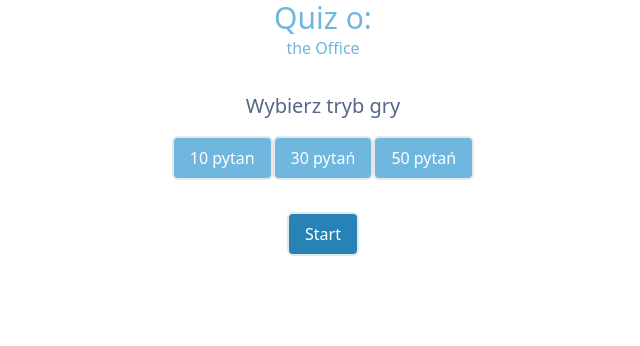
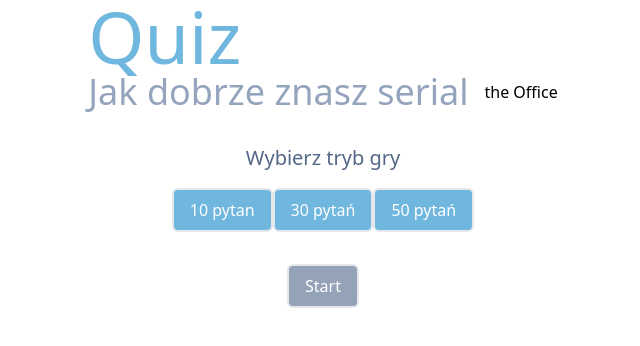
Before and after one commit to karolkos-glitch/quiz-app-in-react, a React (Vite) app: page / in a window 1280 px wide. Shown: the top 346 px of the page, without its empty margins (317-957 px from the left). Built offline with nearby package versions, Linux system fonts and the light colour scheme; the HTML template or start-up script is replaced by a standard one.

Commit message:
Add desktop header to StartView

```diff
--- a/src/components/Button/Button.tsx
+++ b/src/components/Button/Button.tsx
@@ -8,11 +8,14 @@
   variant = "solid",
   ...htmlButtonProps
 }: ButtonProps) => {
-  const classNameValue = getClassNameValuesBySpecificVariant(variant);
+  const classNameValue = getClassNameValuesBySpecificVariant(
+    variant,
+    htmlButtonProps.disabled
+  );
 
   return (
     <button
-      className={`border-2 rounded-md px-4 py-2 transition ${classNameValue} `}
+      className={`border-2 rounded-md px-4 py-2 transition ${classNameValue} :disabled:bg-slate-800 :disabled-text-white`}
       {...htmlButtonProps}
     >
       {children}
@@ -21,8 +24,10 @@
 };
 
 const getClassNameValuesBySpecificVariant = (
-  variant: ButtonProps["variant"]
+  variant: ButtonProps["variant"],
+  disabled = false
 ) => {
+  if (disabled) return "bg-slate-400 text-white";
   switch (variant) {
     case "solid":
       return "bg-primary-500 text-white hover:bg-primary-600";
--- a/src/components/ModeChoice.tsx
+++ b/src/components/ModeChoice.tsx
@@ -21,6 +21,7 @@
       <div className="flex flex-col items-center justify-center sm:flex-row">
         {modeChoices.map((mode) => (
           <Button
+            type="button"
             key={mode.label}
             onClick={() => onChoice(mode)}
             variant={getButtonVariant(selected, mode)}
--- a/src/components/StartView.tsx
+++ b/src/components/StartView.tsx
@@ -16,11 +16,23 @@
 export const StartView = () => {
   const [selectedMode, setSelectedMode] = useState<Mode | null>(null);
   const chooseMode = (mode: Mode) => setSelectedMode(mode);
+  const handleStart = () => {
+    if (!selectedMode) return;
+    startGame(selectedMode);
+  };
+
   return (
     <main className="flex flex-col items-center gap-y-8 w-screen">
-      <header className="text-center text-primary-300">
-        <h1 className="text-3xl">Quiz o:</h1>
+      <header className="sm:hidden">
+        <h1 className="text-3xl text-center text-primary-300">Quiz o:</h1>
         <figure>the Office</figure>
+      </header>
+      <header className="hidden sm:flex flex-col">
+        <h1 className="text-7xl text-primary-300">Quiz</h1>
+        <div className="flex items-center gap-x-4">
+          <p className="text-typo-300 text-4xl">Jak dobrze znasz serial</p>
+          <figure>the Office</figure>
+        </div>
       </header>
       <ModeChoice
         selected={selectedMode}
@@ -28,7 +40,9 @@
         onChoice={chooseMode}
       />
       <div className="w-[75%] flex flex-col justify-center items-center">
-        <Button>Start</Button>
+        <Button type="button" disabled={!selectedMode} onClick={handleStart}>
+          Start
+        </Button>
       </div>
     </main>
   );
```
